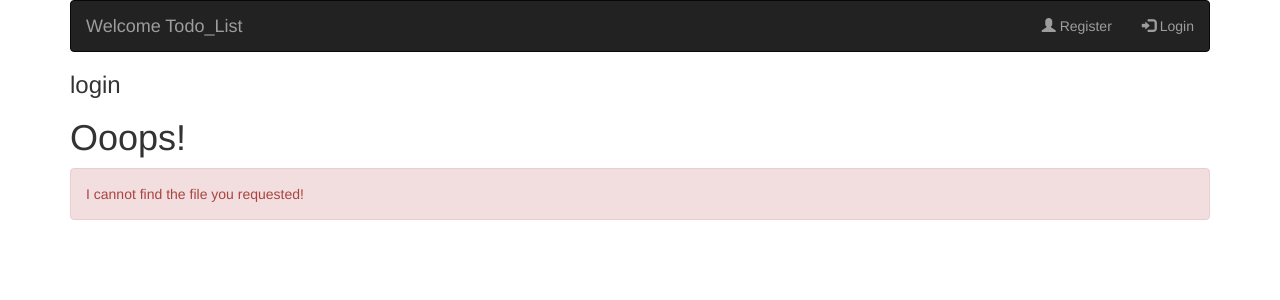
After one commit to karthikeyanI2I/Python_Project, a Django app: template todo_list_project/todo_list/templates/todo_list/404.html in a window 1280 px wide. The commit adds this page. Shown: the top 300 px of the page. Run offline with Django 3.2, Linux system fonts and the light colour scheme; the template is opened without the code that fills it, so the values that code supplies are empty; some libraries are stand-ins or nearby versions.

Commit message:
Add files via upload

```diff
--- /dev/null
+++ b/todo_list_project/todo_list/templates/todo_list/404.html
@@ -0,0 +1,12 @@
+{% extends 'todo_list/base.html' %}
+
+
+{% block content %}
+{% include 'todo_list/navbar_logout.html' %}
+<h3>login</h3>
+<h1>Ooops!</h1>
+
+<div class="alert alert-danger">
+    I cannot find the file you requested!
+</div>
+{% endblock content %}
--- a/todo_list_project/todo_list/templates/todo_list/edit.html
+++ b/todo_list_project/todo_list/templates/todo_list/edit.html
@@ -51,6 +51,7 @@
   <label class="col-sm-1 col-form-label"></label>
   <div class="col-sm-4">
   <button type="submit" class="btn btn-success btn-lg">Update</button>
+  <input type="hidden" class="form-control" name="createuser" id="id_title" required maxlength="100" value="{{ todolist.createuser }}" />
   </div>
    </div>
   </div>
--- a/todo_list_project/todo_list/templates/todo_list/index.html
+++ b/todo_list_project/todo_list/templates/todo_list/index.html
@@ -47,6 +47,7 @@
   <label class="col-sm-1 col-form-label"></label>
   <div class="col-sm-4">
   <button type="submit" class="btn btn-primary">Submit</button>
+  <input type="hidden" class="form-control" name="createuser"  value=" {{ user.username }}" />
   </div>
    </div>
   </div>
```
